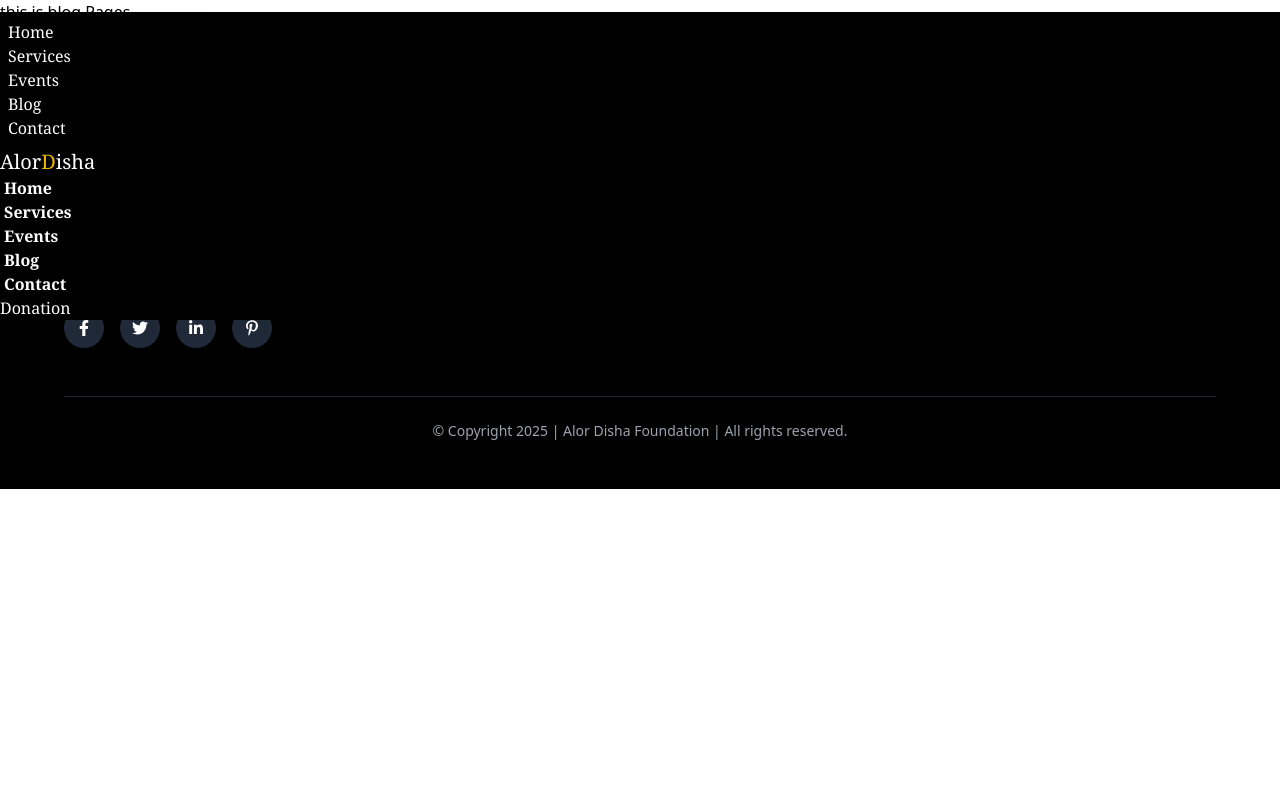
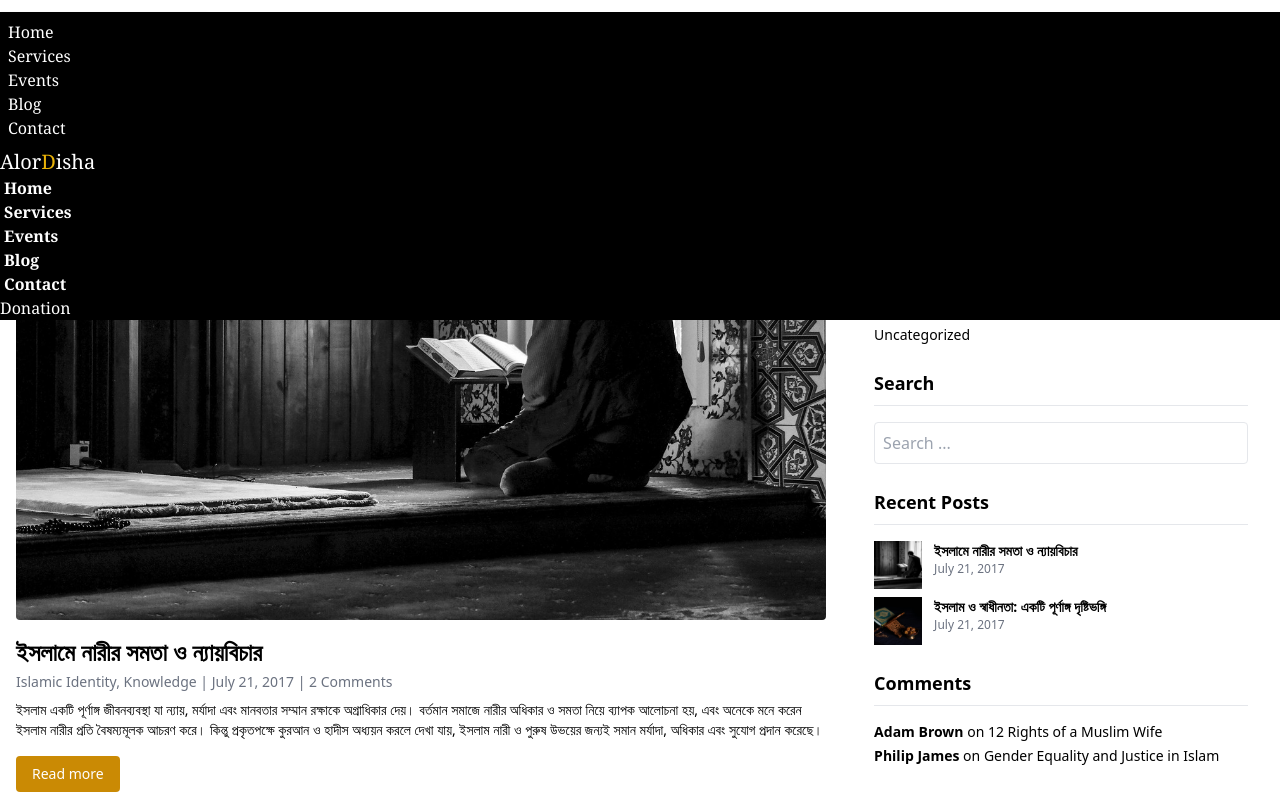
Before and after one commit to Meharaz/Alor-Disha-Main, a React (Vite) app: page /Blog in a window 1280 px wide. Shown: the top 800 px of the page. Built offline with nearby package versions, Linux system fonts and the light colour scheme.

Commit message:
blog post added

```diff
--- a/src/Pages/Blog/Blog.jsx
+++ b/src/Pages/Blog/Blog.jsx
@@ -1,11 +1,81 @@
 import React from 'react';
+import blog1 from "./image/blog1.jpg";
+import blog2 from "./image/blog2.jpg";
 
-const Blog = () => {
-    return (
-        <div>
-            this is blog Pages
+const blogPosts = [
+  {
+    title: 'ইসলামে নারীর সমতা ও ন্যায়বিচার',
+    image: blog1,
+    categories: ['Islamic Identity', 'Knowledge'],
+    date: 'July 21, 2017',
+    commentsCount: 2,
+    excerpt: 'ইসলাম একটি পূর্ণাঙ্গ জীবনব্যবস্থা যা ন্যায়, মর্যাদা এবং মানবতার সম্মান রক্ষাকে অগ্রাধিকার দেয়। বর্তমান সমাজে নারীর অধিকার ও সমতা নিয়ে ব্যাপক আলোচনা হয়, এবং অনেকে মনে করেন ইসলাম নারীর প্রতি বৈষম্যমূলক আচরণ করে। কিন্তু প্রকৃতপক্ষে কুরআন ও হাদীস অধ্যয়ন করলে দেখা যায়, ইসলাম নারী ও পুরুষ উভয়ের জন্যই সমান মর্যাদা, অধিকার এবং সুযোগ প্রদান করেছে।'
+  },
+  {
+    title: 'ইসলাম ও স্বাধীনতা: একটি পূর্ণাঙ্গ দৃষ্টিভঙ্গি',
+    image: blog2,
+    categories: ['Islamic Identity', 'Knowledge', 'Soul Purification'],
+    date: 'July 21, 2017',
+    commentsCount: 0,
+    excerpt: 'ইসলাম এমন একটি জীবনব্যবস্থা যা মানুষের ব্যক্তিগত, সামাজিক ও আত্মিক স্বাধীনতা নিশ্চিত করে। অনেকেই ভুল ধারণা পোষণ করেন যে ইসলাম কঠোর নিয়ম-কানুনের মাধ্যমে মানুষের স্বাধীনতা হরণ করে। কিন্তু প্রকৃত সত্য হলো — ইসলাম মানুষকে নিয়ন্ত্রিত ও কল্যাণকর স্বাধীনতা প্রদান করে, যা তাকে দাসত্ব, নির্যাতন, এবং অন্যায়ের কবল থেকে মুক্ত রাখে।',
+  },
+];
+
+const BlogSidebar = () => (
+  <aside className="w-full md:w-1/3 px-4 mt-10 md:mt-0">
+    <div className="mb-6">
+      <h3 className="font-bold text-lg border-b pb-2 mb-4">Categories</h3>
+      <ul className="space-y-1 text-sm">
+        {['Family Life', 'Grace', 'Important', 'Islamic Identity', 'Knowledge', 'Marriage Advice', 'Soul Purification', 'Special Months & Times', 'Uncategorized'].map((cat, i) => (
+          <li key={i}>{cat}</li>
+        ))}
+      </ul>
+    </div>
+    <div className="mb-6">
+      <h3 className="font-bold text-lg border-b pb-2 mb-4">Search</h3>
+      <input type="text" placeholder="Search ..." className="w-full p-2 border rounded" />
+    </div>
+    <div className="mb-6">
+      <h3 className="font-bold text-lg border-b pb-2 mb-4">Recent Posts</h3>
+      {blogPosts.map((post, i) => (
+        <div key={i} className="flex items-start mb-2">
+          <img src={post.image} alt={post.title} className="w-12 h-12 object-cover mr-3" />
+          <div className="text-sm">
+            <p className="font-semibold">{post.title}</p>
+            <p className="text-xs text-gray-500">{post.date}</p>
+          </div>
         </div>
-    );
-};
+      ))}
+    </div>
+    <div>
+      <h3 className="font-bold text-lg border-b pb-2 mb-4">Comments</h3>
+      <ul className="text-sm space-y-1">
+        <li><strong>Adam Brown</strong> on 12 Rights of a Muslim Wife</li>
+        <li><strong>Philip James</strong> on Gender Equality and Justice in Islam</li>
+      </ul>
+    </div>
+  </aside>
+);
 
-export default Blog;
+const BlogPost = ({ post }) => (
+  <div className="mb-12">
+    <img src={post.image} alt={post.title} className="w-full h-auto mb-4 rounded" />
+    <h2 className="text-2xl font-bold mb-1">{post.title.toUpperCase()}</h2>
+    <p className="text-sm text-gray-500 mb-2">
+      {post.categories.join(', ')} | {post.date} | {post.commentsCount} Comments
+    </p>
+    <p className="text-sm mb-4">{post.excerpt}</p>
+    <button className="bg-yellow-600 hover:bg-yellow-700 text-white text-sm px-4 py-2 rounded">Read more</button>
+  </div>
+);
+
+export default function BlogPage() {
+  return (
+    <div className="max-w-7xl mx-auto px-4 pt-20 flex flex-col md:flex-row gap-8">
+      <div className="w-full md:w-2/3">
+        {blogPosts.map((post, i) => <BlogPost key={i} post={post} />)}
+      </div>
+      <BlogSidebar />
+    </div>
+  );
+}
--- a/src/Pages/Events/Events.jsx
+++ b/src/Pages/Events/Events.jsx
@@ -1,11 +1,63 @@
 import React from 'react';
 
+const events = [
+  {
+    date: '14',
+    month: 'Dec',
+    day: 'Sunday',
+    title: 'Nightly Commentary',
+    time: '14 Dec @ 9 pm - 10 pm',
+    location: 'ICA Prayer Hall, 1122 Potter Rd Antelope, CA 32802 United States',
+  },
+  {
+    date: '01',
+    month: 'May',
+    day: 'Wednesday',
+    title: 'Message of the Quran Class',
+    time: '01 May @ 6 pm - 7 pm',
+    location: 'ICA Room, 1122 Potter Rd Antelope, CA 32802 United States',
+  },
+  {
+    date: '01',
+    month: 'May',
+    day: 'Wednesday',
+    title: 'Nightly Commentary',
+    time: '01 May @ 9 pm - 10 pm',
+    location: 'ICA Prayer Hall, 1122 Potter Rd Antelope, CA 32802 United States',
+  },
+];
+
 const Events = () => {
-    return (
-        <div>
-            this is events Pages
+  return (
+    <div className="max-w-5xl mt-6 mx-auto py-10 px-4 font-serif">
+      <h1 className="text-4xl font-bold mb-8 text-brown-800">Upcoming Events</h1>
+      {events.map((event, id) => (
+        <div key={id} className="flex flex-col md:flex-row  items-start md:items-center border-t pt-6 pb-6 space-y-4 md:space-y-0 md:space-x-6">
+
+          {/* Date Block */}
+          <div className="text-center w-16 text-gray-400 font-bold">
+            <div className="text-3xl">{event.date}</div>
+            <div className="uppercase text-sm">{event.month}</div>
+            <div className="text-xs">{event.day}</div>
+          </div>
+
+          {/* Event Info */}
+          <div className="flex-1">
+            <h2 className="text-xl font-bold text-brown-900 mb-1">{event.title}</h2>
+            <p className="text-gray-600">{event.time}</p>
+            <p className="text-orange-600 font-medium">{event.location}</p>
+          </div>
+
+          {/* Button */}
+          <div>
+            <button className="bg-yellow-500 hover:bg-yellow-600 text-white px-4 py-2 rounded-md transition">
+              Event Details
+            </button>
+          </div>
         </div>
-    );
+      ))}
+    </div>
+  );
 };
 
 export default Events;
--- a/src/Shared/Navbar/Navbar.jsx
+++ b/src/Shared/Navbar/Navbar.jsx
@@ -2,11 +2,11 @@ import React from 'react';
 
 const Navbar = () => {
     const navOptions = <>
-        <li><a className="hover:bg-yellow-500  transition-colors duration-300" >Home</a></li>
-        <li><a className="hover:bg-yellow-500 transition-colors duration-300" >Services</a></li>
-        <li><a className="hover:bg-yellow-500 transition-colors duration-300" >Events</a></li>
-        <li><a className="hover:bg-yellow-500 transition-colors duration-300" >Blog</a></li>
-        <li><a className="hover:bg-yellow-500 transition-colors duration-300" >Contact</a></li>
+        <li><a href='http://localhost:5173/' className="hover:bg-yellow-500  transition-colors duration-300" >Home</a></li>
+        <li><a href='http://localhost:5173/services' className="hover:bg-yellow-500 transition-colors duration-300" >Services</a></li>
+        <li><a href='http://localhost:5173/events' className="hover:bg-yellow-500 transition-colors duration-300" >Events</a></li>
+        <li><a href='http://localhost:5173/blog' className="hover:bg-yellow-500 transition-colors duration-300" >Blog</a></li>
+        <li><a href='http://localhost:5173/contact' className="hover:bg-yellow-500 transition-colors duration-300" >Contact</a></li>
     </>
     return (
         <div className='fixed top-0 w-full z-50'>
@@ -28,7 +28,7 @@ const Navbar = () => {
                     </ul>
                 </div>
                 <div className="navbar-end">
-                    <a className="btn">Donation</a>
+                    <a href='http://localhost:5173/donation' className="btn">Donation</a>
                 </div>
             </div>
         </div>
```
Also changed, not shown: src/Pages/Blog/image/blog1.jpg (added), src/Pages/Blog/image/blog2.jpg (added).
